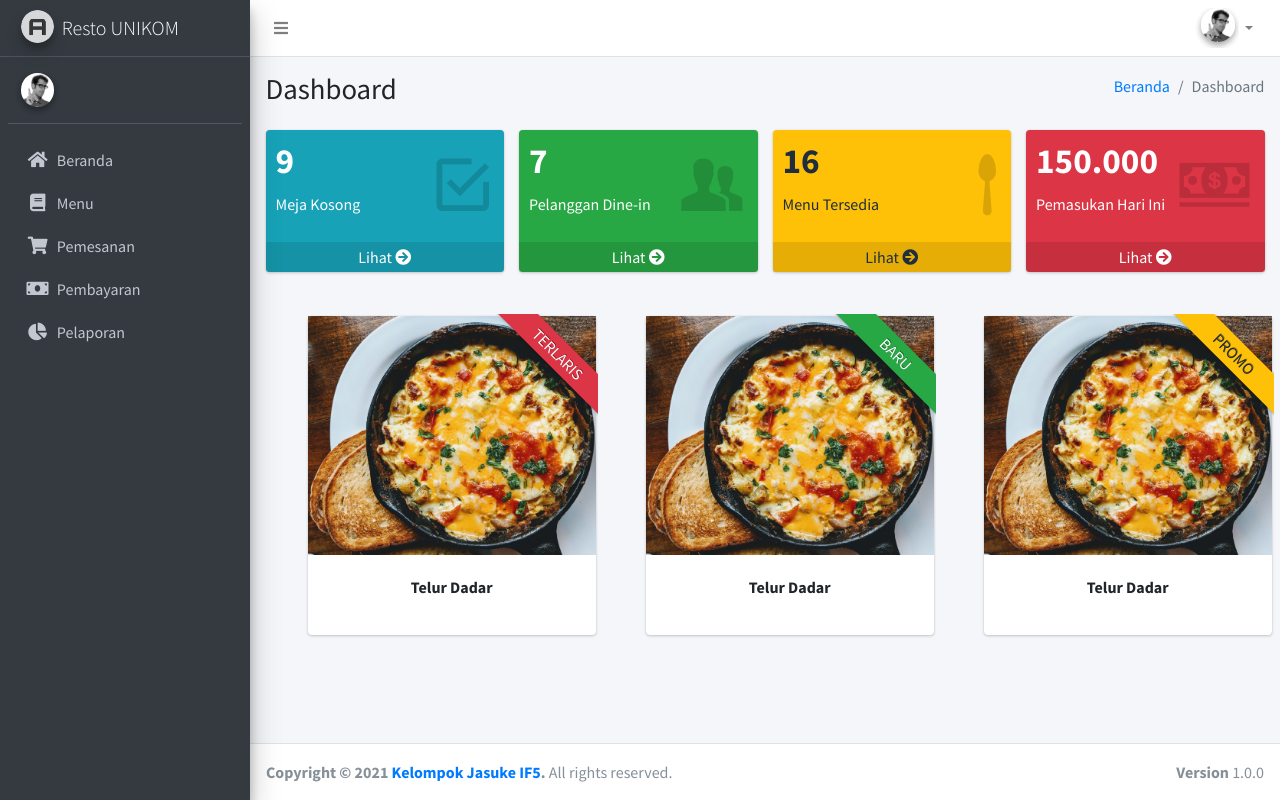
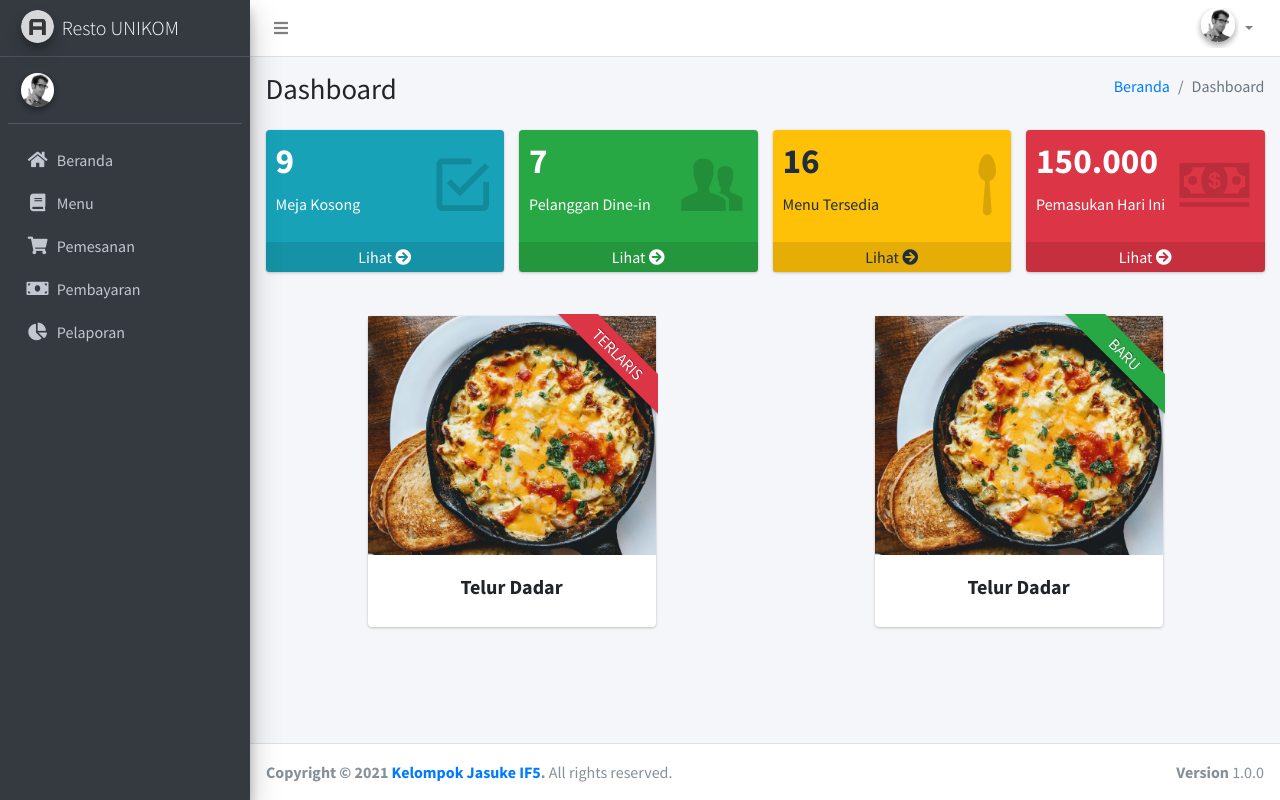
Before and after one commit to rahmaninsani/restoran_jasuke, a CodeIgniter 4 app: template app/Views/beranda/index.php in a window 1280 px wide. Run offline with PHP 8.4 and a stand-in for CodeIgniter, Linux system fonts and the light colour scheme; the template is opened without the code that fills it, so the values that code supplies are empty; some libraries are stand-ins or nearby versions.

Commit message:
mengurangi 1 card menu di beranda

```diff
--- a/app/Views/beranda/index.php
+++ b/app/Views/beranda/index.php
@@ -95,7 +95,7 @@
         <!-- /.row -->
 
         <div class="row d-flex justify-content-around mt-4">
-          <div class="col-3">
+          <div class="col-4 d-flex justify-content-center">
             <div class="card position-relative" style="width: 18rem;">
               <img src="/assets/img/telur-dadar.jpg" class="card-img-top" alt="...">
               <div class="ribbon-wrapper ribbon-lg">
@@ -104,11 +104,11 @@
                 </div>
               </div>
               <div class="card-body text-center">
-                <p class="font-weight-bold">Telur Dadar</p>
+                <h5 class="font-weight-bold">Telur Dadar</h5>
               </div>
             </div>
           </div>
-          <div class="col-3">
+          <div class="col-4 d-flex justify-content-center">
             <div class="card position-relative" style="width: 18rem;">
               <img src="/assets/img/telur-dadar.jpg" class="card-img-top" alt="...">
               <div class="ribbon-wrapper ribbon-lg">
@@ -117,20 +117,7 @@
                 </div>
               </div>
               <div class="card-body text-center">
-                <p class="font-weight-bold">Telur Dadar</p>
-              </div>
-            </div>
-          </div>
-          <div class="col-3">
-            <div class="card position-relative" style="width: 18rem;">
-              <img src="/assets/img/telur-dadar.jpg" class="card-img-top" alt="...">
-              <div class="ribbon-wrapper ribbon-lg">
-                <div class="ribbon bg-warning text-md">
-                  Promo
-                </div>
-              </div>
-              <div class="card-body text-center">
-                <p class="font-weight-bold">Telur Dadar</p>
+                <h5 class="font-weight-bold">Telur Dadar</h5>
               </div>
             </div>
           </div>
```
